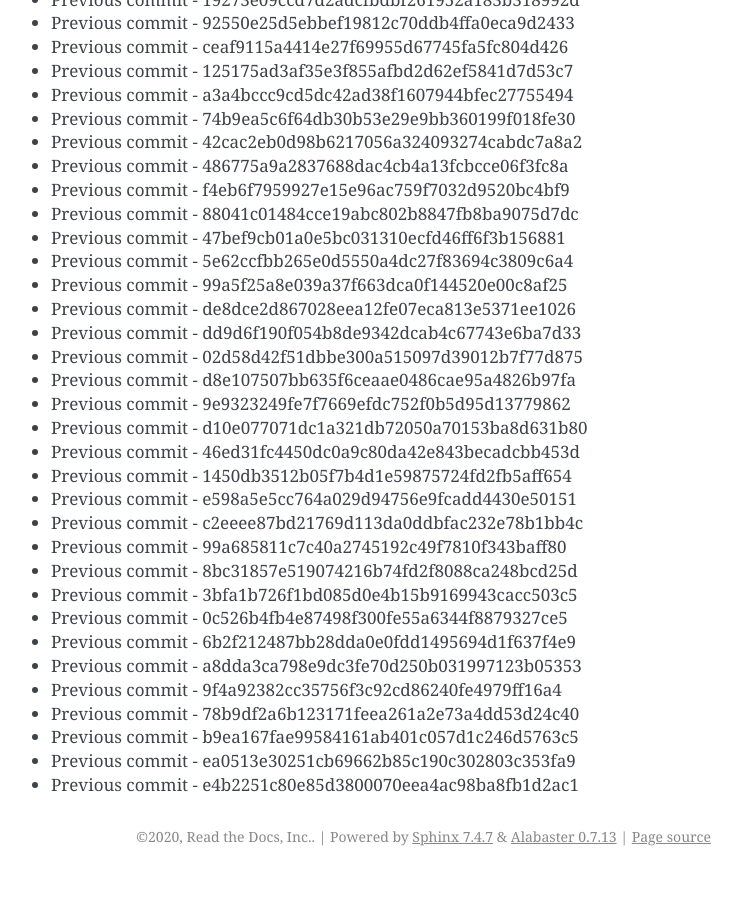
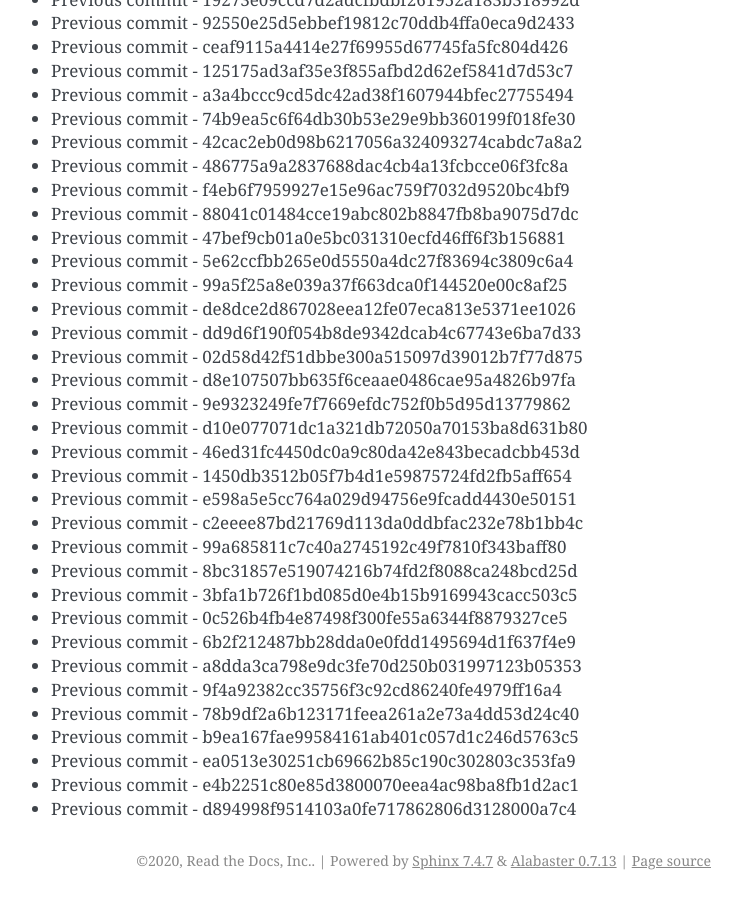
Before and after one commit to readthedocs/rtd-git-stresstest, a Sphinx documentation site: the page built from docs/updates.rst, in a window 1280 px wide and 900 px high, scrolled down 22549 px. Shown: the whole window, without its empty margins (399-1141 px from the left). Built offline with Sphinx 7.4.7, drawn with Linux system fonts in a browser that asks for light colours; before the commit the page ends 23425 px from its top, so only the background shows below that.

Commit message:
Generating commit from previous: d894998f9514103a0fe717862806d3128000a7c4

```diff
--- a/docs/updates.rst
+++ b/docs/updates.rst
@@ -979,3 +979,4 @@ It can be tested for any performance characteristics.
 * Previous commit - b9ea167fae99584161ab401c057d1c246d5763c5
 * Previous commit - ea0513e30251cb69662b85c190c302803c353fa9
 * Previous commit - e4b2251c80e85d3800070eea4ac98ba8fb1d2ac1
+* Previous commit - d894998f9514103a0fe717862806d3128000a7c4
```
